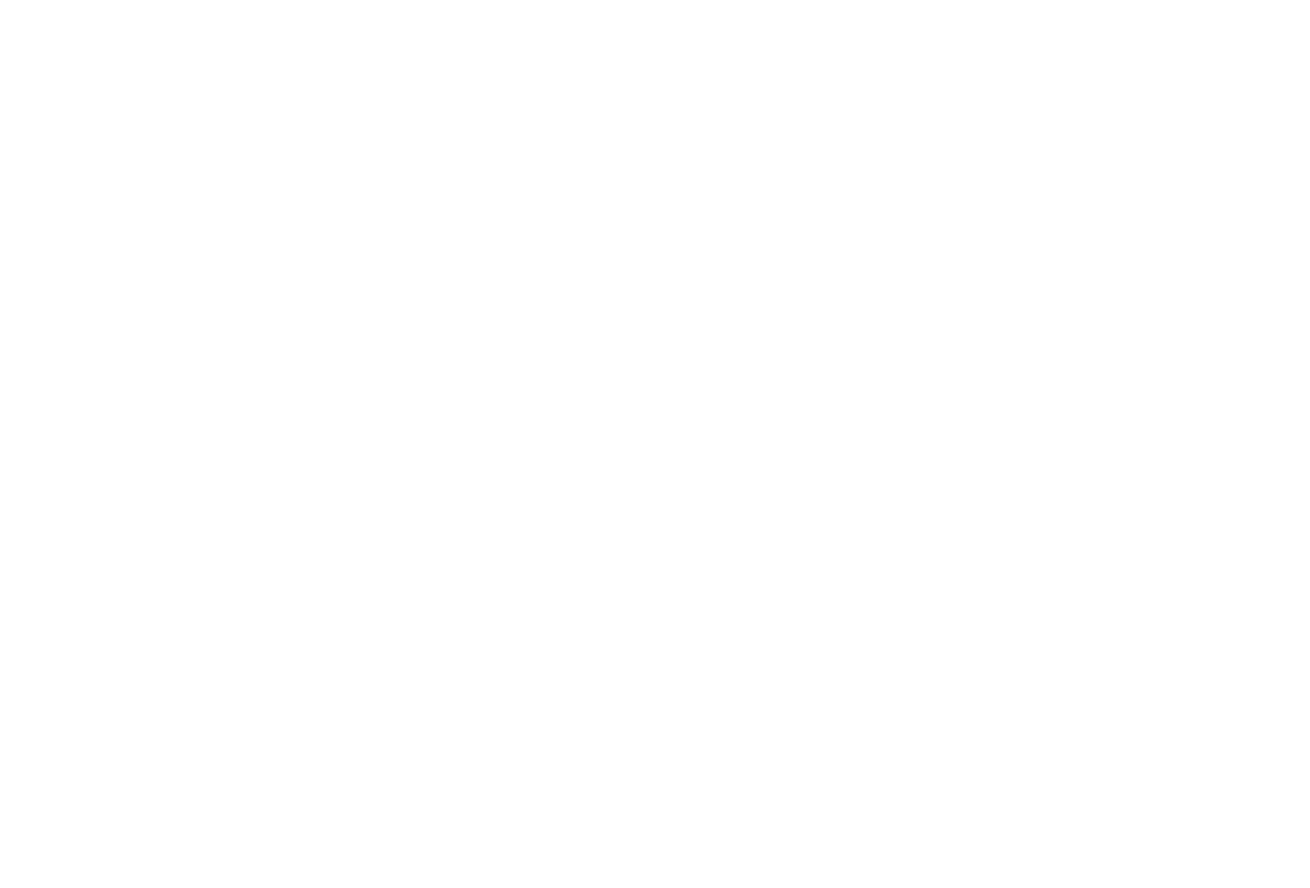
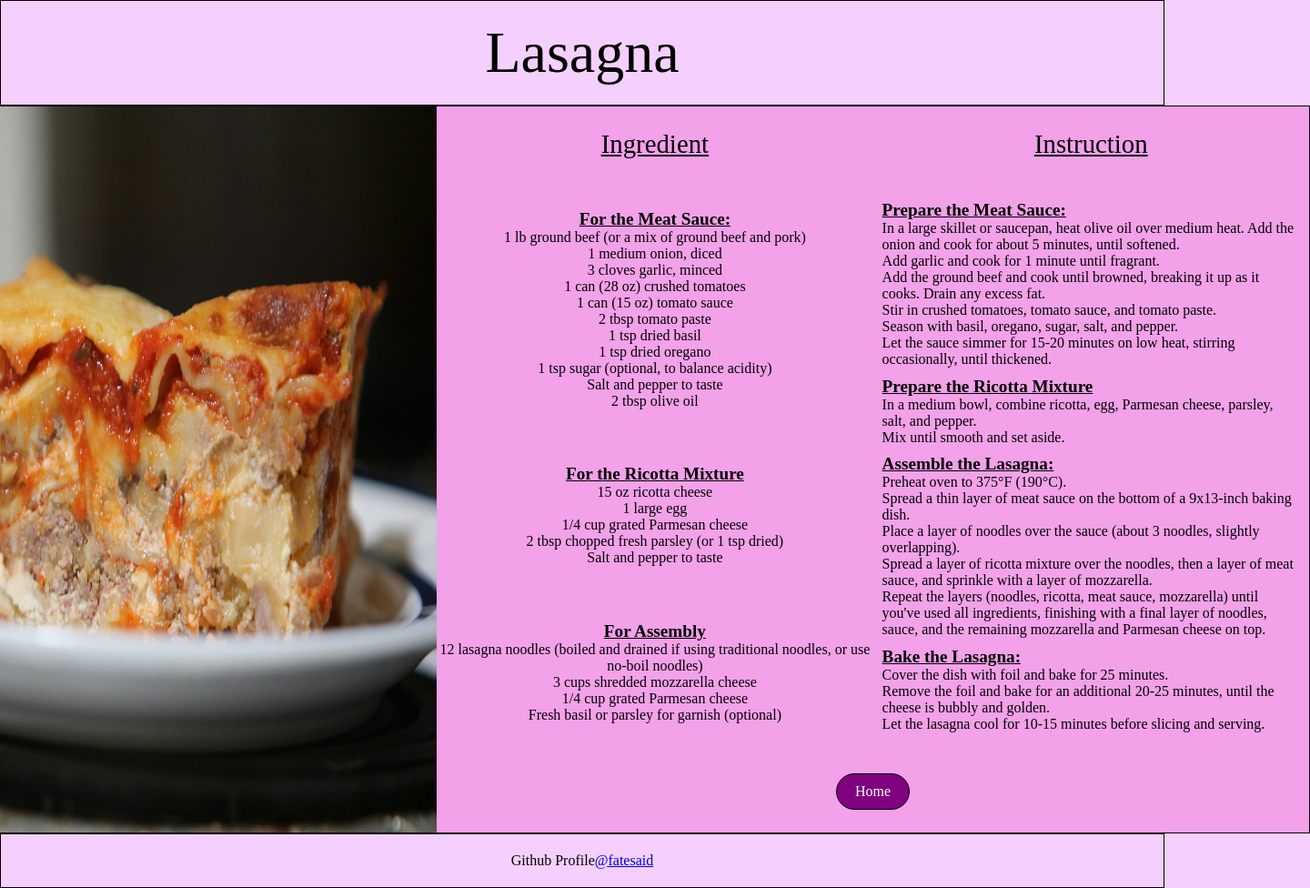
Before and after one commit to FateSaid/recipes, a plain HTML site: page pages/lasagna.html in a window 1280 px wide. Shown: the whole page at 91% size, 1440 px wide, since content can reach past the window. Before the commit the page ends 800 px from the top, so only its background shows below. Drawn offline with Linux system fonts and the light colour scheme.

Commit message:
add lasagna page

```diff
--- /dev/null
+++ b/pages/lasagna.css
@@ -0,0 +1,116 @@
+* {
+  margin: 0;
+  padding: 0;
+  box-sizing: border-box;
+}
+
+html,
+body {
+  height: 100%;
+}
+
+body {
+  background-color: #f5d0fe;
+}
+
+.container {
+  display: flex;
+  flex-direction: column;
+  height: 100%;
+  width: 100%;
+}
+
+header,
+footer {
+  display: flex;
+  border: 1px solid #000;
+  justify-content: center;
+  width: 100%;
+  padding: 20px;
+}
+
+header {
+  font-size: 4rem;
+}
+
+.contain {
+  height: 100%;
+  display: flex;
+  justify-content: center;
+  align-items: center;
+}
+
+.card {
+  border: 1px solid #000;
+  aspect-ratio: 2/1;
+  min-width: 1600px;
+  max-width: 1700px;
+  margin: 20px;
+  display: flex;
+  background-color: #f3a1e9;
+}
+
+.ingredient-title {
+  grid-column: 1/2;
+}
+
+.steps-title {
+  grid-column: 2/3;
+}
+
+.steps-title,
+.ingredient-title {
+  text-align: center;
+  font-size: 1.8rem;
+  align-self: center;
+  text-decoration-line: underline;
+}
+
+.ingredient {
+  display: flex;
+  flex-direction: column;
+  align-items: center;
+  justify-content: space-around;
+  text-align: center;
+}
+
+.steps {
+  display: flex;
+  flex-direction: column;
+  align-items: center;
+  justify-content: space-evenly;
+  text-align: left;
+  padding: 10px;
+}
+
+.title {
+  font-size: 1.2rem;
+  font-weight: bold;
+  text-decoration-line: underline;
+}
+
+.textbox {
+  display: grid;
+  grid-template-columns: 1fr 1fr;
+}
+
+li {
+  list-style-type: none;
+}
+
+.link {
+  grid-column: 1/3;
+  justify-self: center;
+  align-self: center;
+  padding: 10px 20px;
+  border: 1px solid #000;
+  border-radius: 25px;
+  background-color: purple;
+  color: white;
+  text-decoration: none;
+}
+
+img {
+  width: 40%;
+  height: 100%;
+}
--- a/pages/lasagna.html
+++ b/pages/lasagna.html
@@ -3,7 +3,140 @@
   <head>
     <meta charset="UTF-8" />
     <meta name="viewport" content="width=device-width, initial-scale=1.0" />
+    <link rel="stylesheet" href="/pages/lasagna.css" />
     <title>Lasagna</title>
   </head>
-  <body></body>
+  <body>
+    <div class="container">
+      <header>Lasagna</header>
+      <div class="contain">
+        <div class="card">
+          <img src="/images/lasagna.jpg" alt="lasagna" />
+          <div class="textbox">
+            <div class="ingredient-title">Ingredient</div>
+            <div class="steps-title">Instruction</div>
+            <div class="ingredient">
+              <div class="meat-sauce">
+                <div class="title">For the Meat Sauce:</div>
+                <ul>
+                  <li>1 lb ground beef (or a mix of ground beef and pork)</li>
+                  <li>1 medium onion, diced</li>
+                  <li>3 cloves garlic, minced</li>
+                  <li>1 can (28 oz) crushed tomatoes</li>
+                  <li>1 can (15 oz) tomato sauce</li>
+                  <li>2 tbsp tomato paste</li>
+                  <li>1 tsp dried basil</li>
+                  <li>1 tsp dried oregano</li>
+                  <li>1 tsp sugar (optional, to balance acidity)</li>
+                  <li>Salt and pepper to taste</li>
+                  <li>2 tbsp olive oil</li>
+                </ul>
+              </div>
+              <div class="ricotta">
+                <div class="title">For the Ricotta Mixture</div>
+                <ul>
+                  <li>15 oz ricotta cheese</li>
+                  <li>1 large egg</li>
+                  <li>1/4 cup grated Parmesan cheese</li>
+                  <li>2 tbsp chopped fresh parsley (or 1 tsp dried)</li>
+                  <li>Salt and pepper to taste</li>
+                </ul>
+              </div>
+              <div class="assembly">
+                <div class="title">For Assembly</div>
+                <ul>
+                  <li>
+                    12 lasagna noodles (boiled and drained if using traditional
+                    noodles, or use no-boil noodles)
+                  </li>
+                  <li>3 cups shredded mozzarella cheese</li>
+                  <li>1/4 cup grated Parmesan cheese</li>
+                  <li>Fresh basil or parsley for garnish (optional)</li>
+                </ul>
+              </div>
+            </div>
+            <div class="steps">
+              <div class="meat-sauce-instruction">
+                <div class="title">Prepare the Meat Sauce:</div>
+                <ul>
+                  <li>
+                    In a large skillet or saucepan, heat olive oil over medium
+                    heat. Add the onion and cook for about 5 minutes, until
+                    softened.
+                  </li>
+                  <li>Add garlic and cook for 1 minute until fragrant.</li>
+                  <li>
+                    Add the ground beef and cook until browned, breaking it up
+                    as it cooks. Drain any excess fat.
+                  </li>
+                  <li>
+                    Stir in crushed tomatoes, tomato sauce, and tomato paste.
+                  </li>
+                  <li>Season with basil, oregano, sugar, salt, and pepper.</li>
+                  <li>
+                    Let the sauce simmer for 15-20 minutes on low heat, stirring
+                    occasionally, until thickened.
+                  </li>
+                </ul>
+              </div>
+              <div class="ricotta-instruction">
+                <div class="title">Prepare the Ricotta Mixture</div>
+                <ul>
+                  <li>
+                    In a medium bowl, combine ricotta, egg, Parmesan cheese,
+                    parsley, salt, and pepper.
+                  </li>
+                  <li>Mix until smooth and set aside.</li>
+                </ul>
+              </div>
+              <div class="assemble-instruction">
+                <div class="title">Assemble the Lasagna:</div>
+                <ul>
+                  <li>Preheat oven to 375°F (190°C).</li>
+                  <li>
+                    Spread a thin layer of meat sauce on the bottom of a
+                    9x13-inch baking dish.
+                  </li>
+                  <li>
+                    Place a layer of noodles over the sauce (about 3 noodles,
+                    slightly overlapping).
+                  </li>
+                  <li>
+                    Spread a layer of ricotta mixture over the noodles, then a
+                    layer of meat sauce, and sprinkle with a layer of
+                    mozzarella.
+                  </li>
+                  <li>
+                    Repeat the layers (noodles, ricotta, meat sauce, mozzarella)
+                    until you've used all ingredients, finishing with a final
+                    layer of noodles, sauce, and the remaining mozzarella and
+                    Parmesan cheese on top.
+                  </li>
+                </ul>
+              </div>
+              <div class="bake-instruction">
+                <div class="title">Bake the Lasagna:</div>
+                <ul>
+                  <li>Cover the dish with foil and bake for 25 minutes.</li>
+                  <li>
+                    Remove the foil and bake for an additional 20-25 minutes,
+                    until the cheese is bubbly and golden.
+                  </li>
+                  <li>
+                    Let the lasagna cool for 10-15 minutes before slicing and
+                    serving.
+                  </li>
+                </ul>
+              </div>
+            </div>
+            <a href="/index.html" class="link">Home</a>
+          </div>
+        </div>
+      </div>
+      <footer>
+        Github Profile
+        <a href="https://github.com/FateSaid">@fatesaid</a>
+      </footer>
+    </div>
+  </body>
 </html>
```
